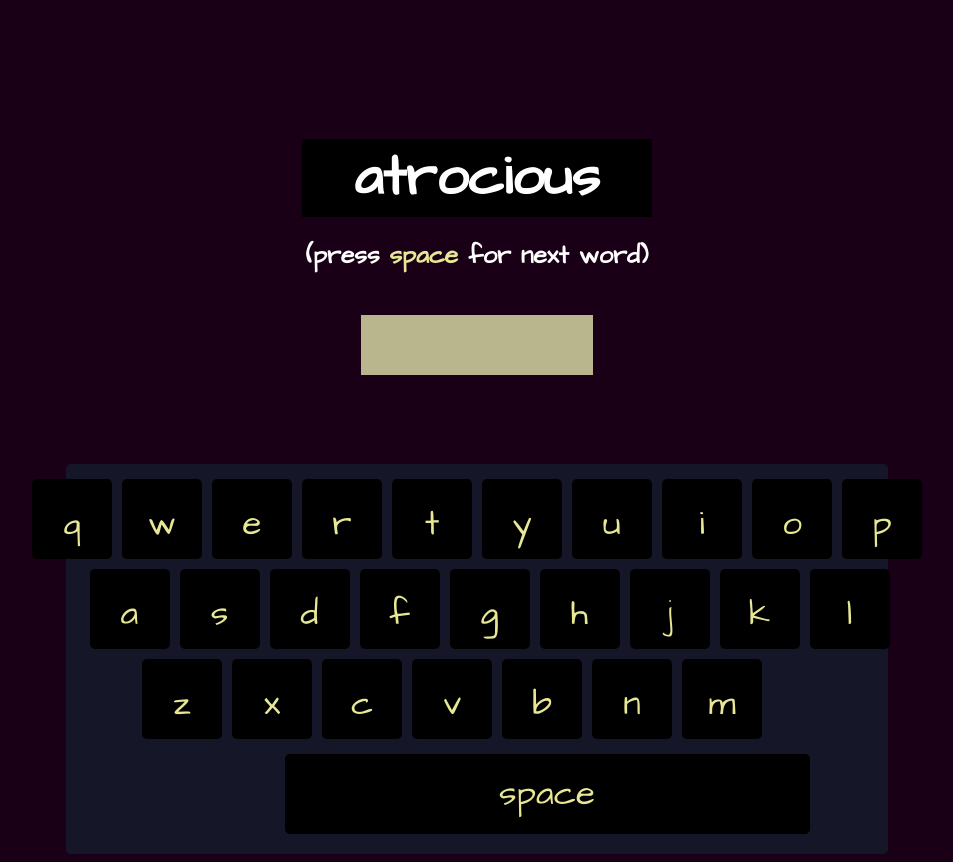
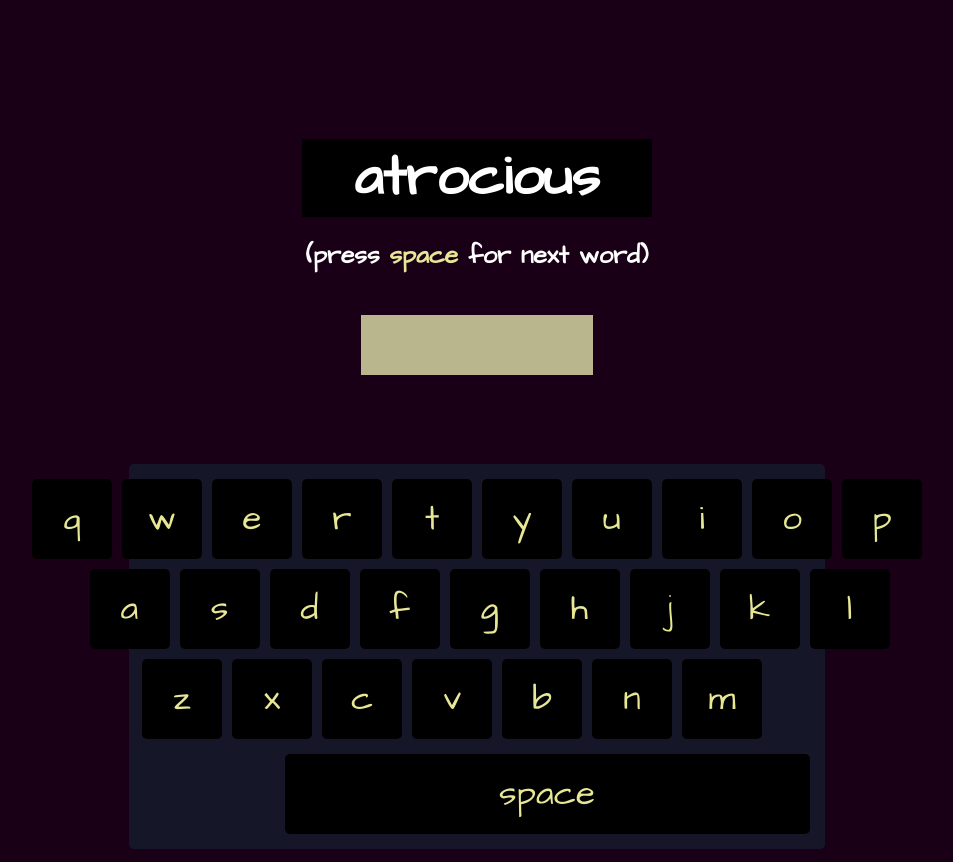
Before and after one commit to codenameuriel/fingerz, a React (Create React App) app: page / in a window 1280 px wide. Shown: the whole page, without its empty margins (163-1116 px from the left). Built offline with nearby package versions, Linux system fonts and the light colour scheme; a web font is replaced by a local one.

Commit message:
change styling

```diff
--- a/src/containers/Keyboard/Keyboard.module.css
+++ b/src/containers/Keyboard/Keyboard.module.css
@@ -2,7 +2,7 @@
   margin-top: 5%;
   padding: 10px 0;
   background-color: rgb(22, 22, 41);
-  width: 65%;
+  width: 55%;
   align-items: center;
   display: flex;
   flex-flow: column;
@@ -20,7 +20,7 @@
 }
 
 .key div {
-  padding: 20px;
+  padding: 15px;
   height: 40px;
   font-size: 35px;
   color: rgb(231, 231, 149);
@@ -29,19 +29,17 @@
 
 .TopRow {
   display: flex;
-  margin: 5px 0px;
+  margin: 5px 0;
 }
 
 .MidRow {
   display: flex;
-  margin: 5px 0px;
-  margin-left: 25px;
+  margin: 5px 0 5px 25px;
 }
 
 .BottomRow {
   display: flex;
-  margin: 5px 0px;
-  margin-left: -50px;
+  margin: 5px 0 5px -50px;
 }
 
 .spaceKey {
@@ -50,9 +48,8 @@
   height: 80px;
   box-sizing: border-box;
   border-radius: 5px;
-  margin: 0 5px;
+  margin: 0 5px -5px -60px;
   text-align: center;
-  margin-left: -60px;
 }
 
 .spaceKey div {
@@ -65,6 +62,5 @@
 
 .Space {
   display: flex;
-  margin: 10px 0;
-  margin-left: 205px;
+  margin: 10px 0 10px 205px;
 }
--- a/src/index.css
+++ b/src/index.css
@@ -1,15 +1,5 @@
 body {
-  /* margin: 0;
-  font-family: -apple-system, BlinkMacSystemFont, 'Segoe UI', 'Roboto', 'Oxygen',
-    'Ubuntu', 'Cantarell', 'Fira Sans', 'Droid Sans', 'Helvetica Neue',
-    sans-serif;
-  -webkit-font-smoothing: antialiased;
-  -moz-osx-font-smoothing: grayscale; */
+  box-sizing: border-box;
   background-color: rgb(26, 0, 22);
-  /* font-family: 'Long Cang', cursive; */
   font-family: 'Architects Daughter', cursive;
 }
-
-button {
-  font-family: inherit;
-}
```
